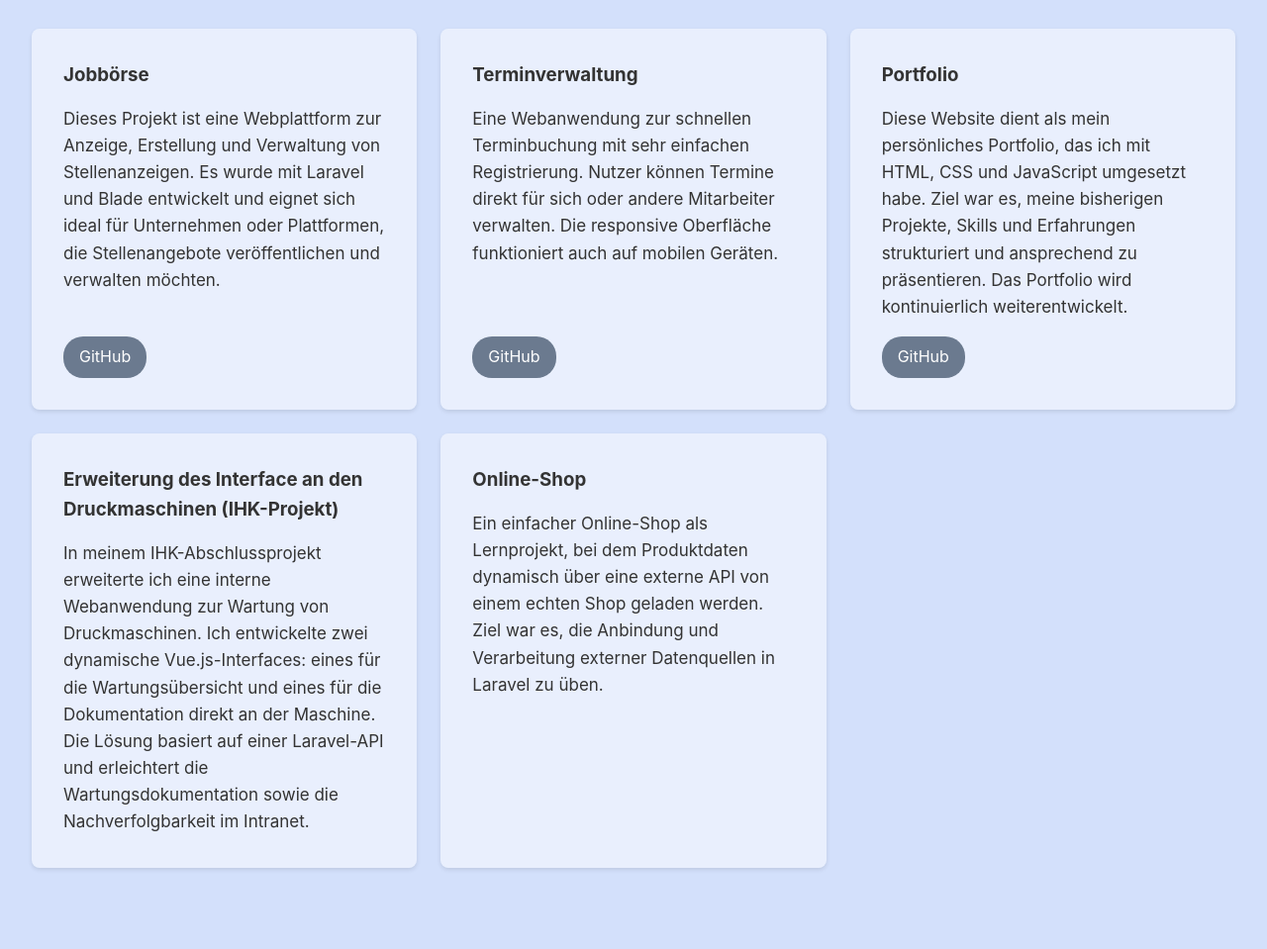
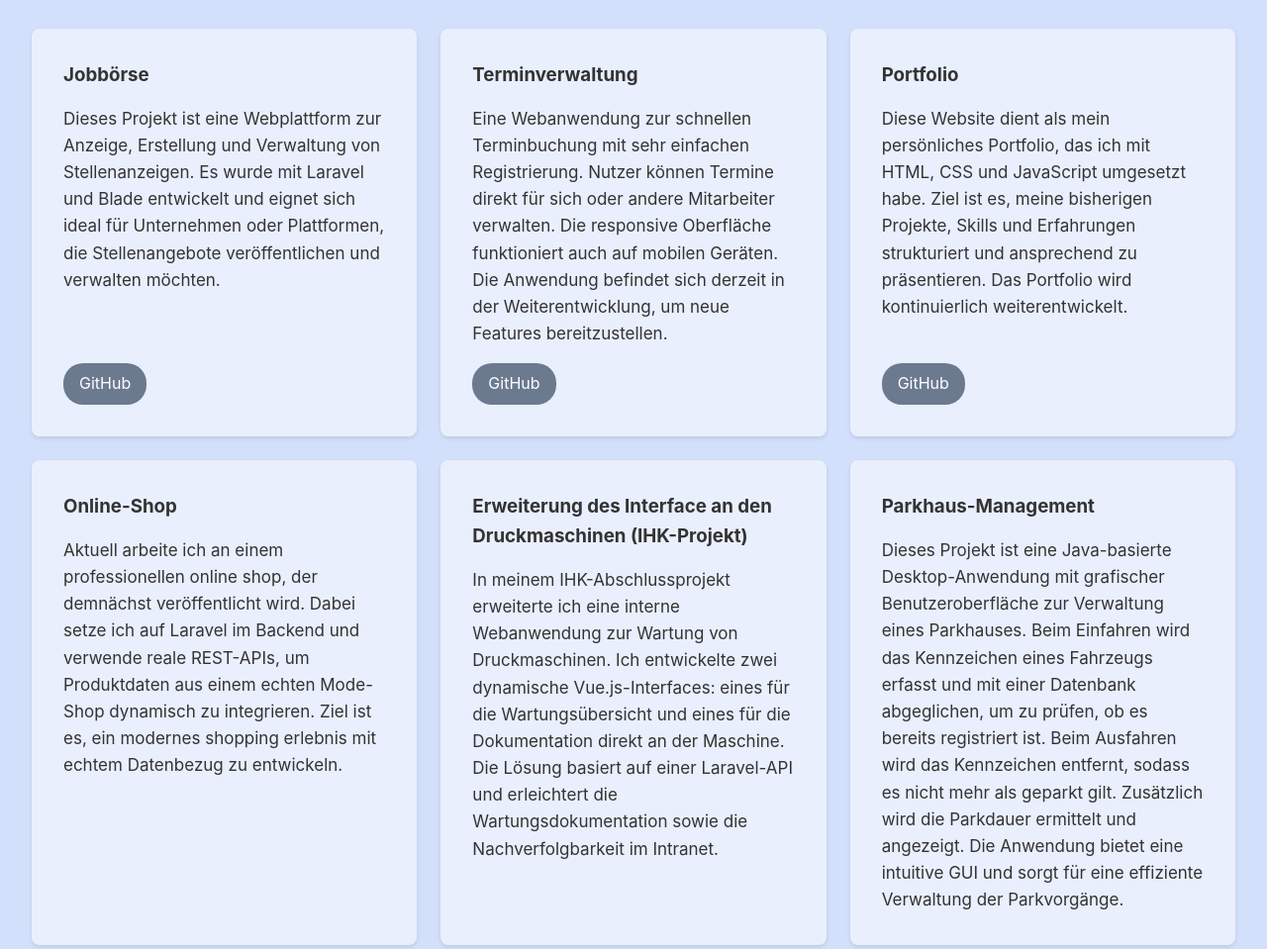
Before and after one commit to oBLNo/portfolio, a plain HTML site: page index.html in a window 1280 px wide. Shown: the part 3001-3960 px from the top of the page at 99% size. Drawn offline with Linux system fonts and the light colour scheme.

Commit message:
add new project

```diff
--- a/index.html
+++ b/index.html
@@ -224,6 +224,8 @@
                 <p>Eine Webanwendung zur schnellen Terminbuchung mit sehr einfachen Registrierung. Nutzer können Termine
                     direkt für sich oder andere Mitarbeiter verwalten. Die responsive Oberfläche funktioniert auch auf
                     mobilen Geräten.
+                    Die Anwendung befindet sich derzeit in der Weiterentwicklung, um neue Features bereitzustellen.
+
                 </p>
 
                 <div class="project-links">
@@ -236,7 +238,7 @@
                 <p>
                     Diese Website dient als mein persönliches Portfolio, das ich mit HTML, CSS und JavaScript umgesetzt
                     habe.
-                    Ziel war es, meine bisherigen Projekte, Skills und Erfahrungen strukturiert und ansprechend zu
+                    Ziel ist es, meine bisherigen Projekte, Skills und Erfahrungen strukturiert und ansprechend zu
                     präsentieren.
                     Das Portfolio wird kontinuierlich weiterentwickelt.
                 </p>
@@ -244,6 +246,16 @@
                 <div class="project-links">
                     <a href="https://github.com/oBLNo/portfolio.git" class="btn" target="_blank">GitHub</a>
                 </div>
+            </div>
+
+            <div class="project-card">
+                <h3>Online-Shop</h3>
+                <p>
+                    Aktuell arbeite ich an einem professionellen online shop, der demnächst veröffentlicht wird. Dabei
+                    setze ich auf Laravel im Backend und verwende reale REST-APIs, um Produktdaten aus einem echten
+                    Mode-Shop dynamisch zu integrieren. Ziel ist es, ein modernes shopping erlebnis mit echtem
+                    Datenbezug zu entwickeln.
+                </p>
             </div>
 
             <div class="project-card">
@@ -259,13 +271,11 @@
             </div>
 
             <div class="project-card">
-                <h3>Online-Shop</h3>
+                <h3>Parkhaus-Management</h3>
                 <p>
-                    Ein einfacher Online-Shop als Lernprojekt, bei dem Produktdaten dynamisch über eine externe API von
-                    einem echten Shop geladen werden. Ziel war es, die Anbindung und Verarbeitung externer Datenquellen
-                    in Laravel zu üben.</p>
+                    Dieses Projekt ist eine Java-basierte Desktop-Anwendung mit grafischer Benutzeroberfläche zur Verwaltung eines Parkhauses. Beim Einfahren wird das Kennzeichen eines Fahrzeugs erfasst und mit einer Datenbank abgeglichen, um zu prüfen, ob es bereits registriert ist. Beim Ausfahren wird das Kennzeichen entfernt, sodass es nicht mehr als geparkt gilt. Zusätzlich wird die Parkdauer ermittelt und angezeigt. Die Anwendung bietet eine intuitive GUI und sorgt für eine effiziente Verwaltung der Parkvorgänge.
+                </p>
             </div>
-
         </div>
 
     </div>
```
